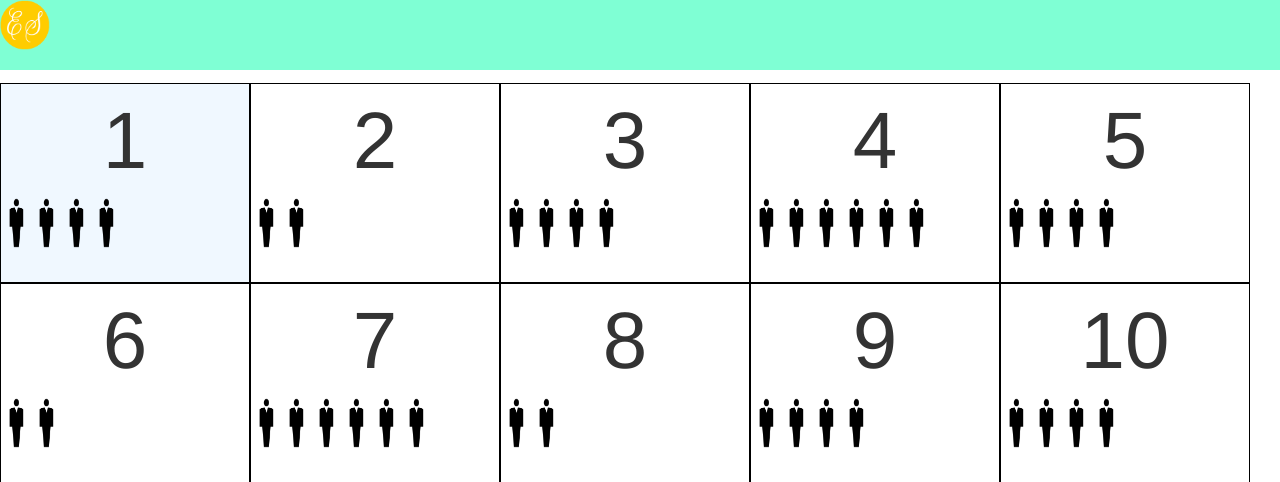
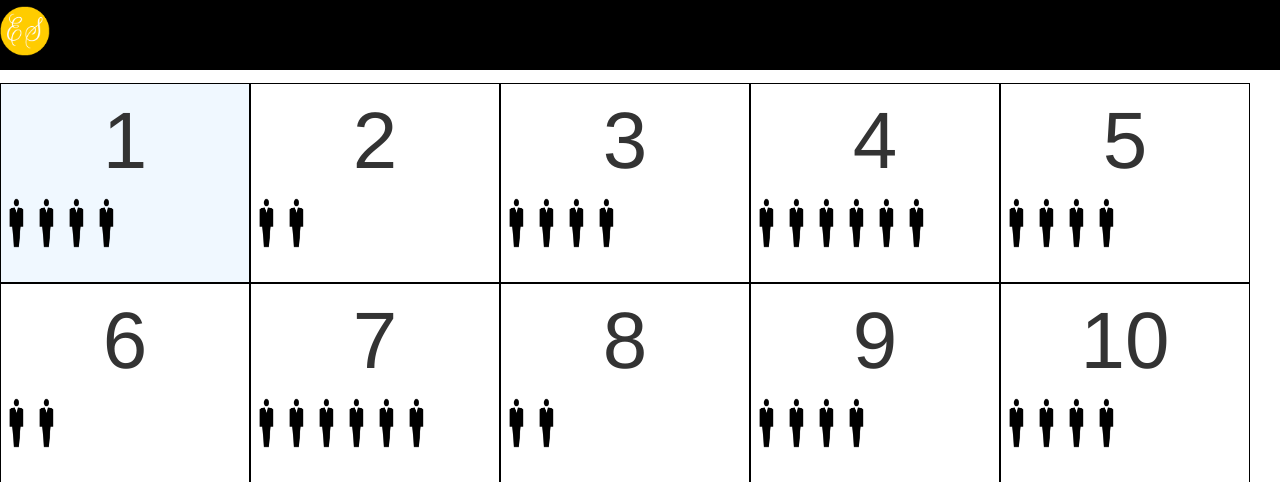
Before and after one commit to CS4-2016/resto, a PHP site: page /tables.php in a window 1280 px wide. Shown: the top 482 px of the page. Run offline with PHP 8.4, Linux system fonts and the light colour scheme.

Commit message:
updated css for table page

```diff
--- a/css/style_jae.css
+++ b/css/style_jae.css
@@ -13,7 +13,6 @@
     width: 100%;
       display:flex;
      flex-wrap: wrap;
-
 }
 
 .img-resto-table {
@@ -36,7 +35,7 @@
 }
 
 .nav-resto {
-    background-color: aquamarine;
+    background-color: black;
     width: 100%;
     height: 70px;
     margin-bottom: 1%;
@@ -45,4 +44,5 @@
 .table-logo-resto {
     height: 50px;
     width: 50px;
+    margin-top: .5%;
 }
```
